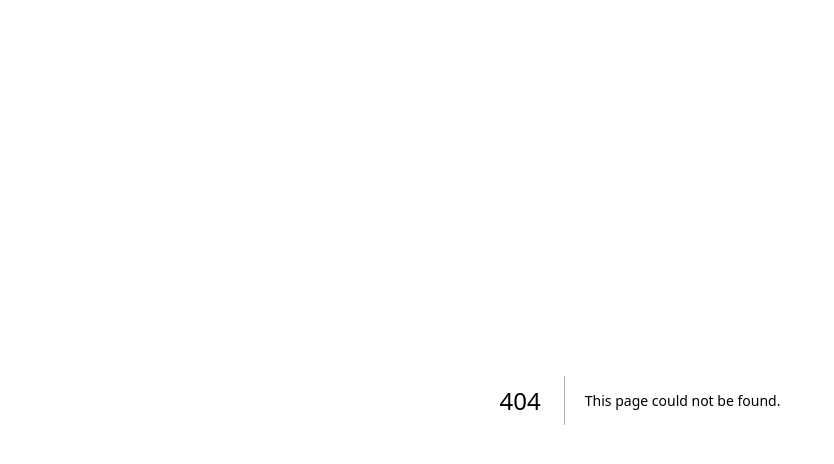
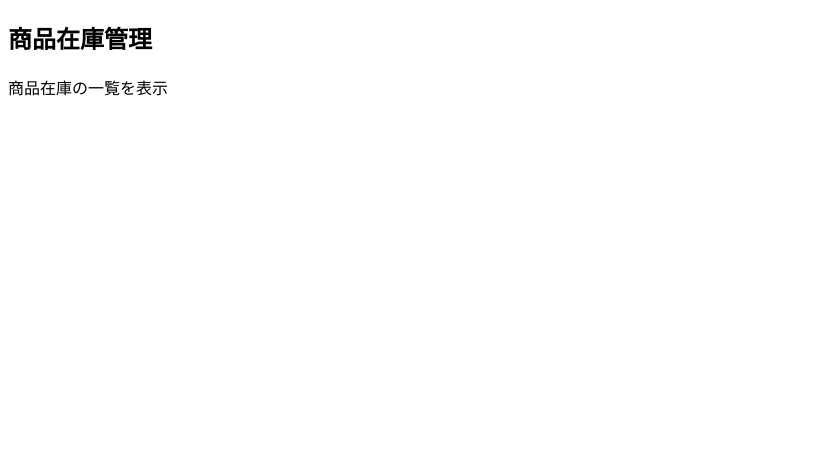
Before and after one commit to re2osushi8888/study-fullstack-web-dev, a Next.js app in the folder frontend/: page /inventory/products/1 in a window 1280 px wide. Before the commit this address had no page. Shown: the top 464 px of the page, without its empty margins (0-834 px from the left). Built offline with nearby package versions, Linux system fonts and the light colour scheme.

Commit message:
chapter 5-2

```diff
--- /dev/null
+++ b/frontend/app/inventory/products/[id]/page.tsx
@@ -0,0 +1,8 @@
+export default function Page() {
+  return (
+    <>
+      <h2>商品在庫管理</h2>
+        <p>商品在庫の一覧を表示</p>
+    </>
+  )
+}
--- /dev/null
+++ b/frontend/app/inventory/products/page.tsx
@@ -0,0 +1,8 @@
+export default function Page() {
+  return (
+    <div>
+      <h2>商品一覧</h2>
+        <p>商品の一覧を表示</p>
+    </div>
+  )
+}
--- /dev/null
+++ b/frontend/app/login/page.tsx
@@ -0,0 +1,8 @@
+export default function Page() {
+  return (
+    <div>
+      <h2>ログイン</h2>
+        <p>ログインの入力項目を表示する</p>
+    </div>
+  )
+}
```
